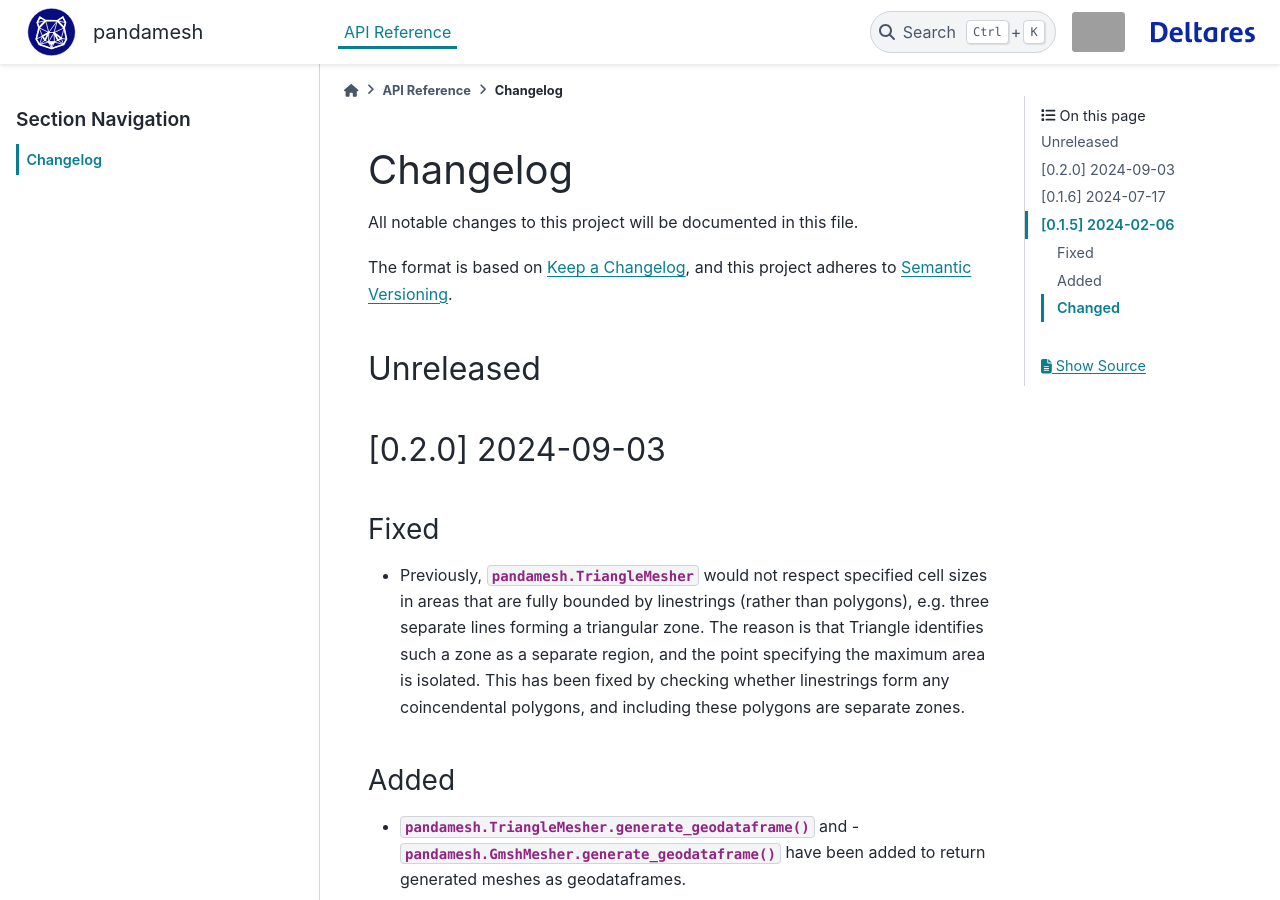
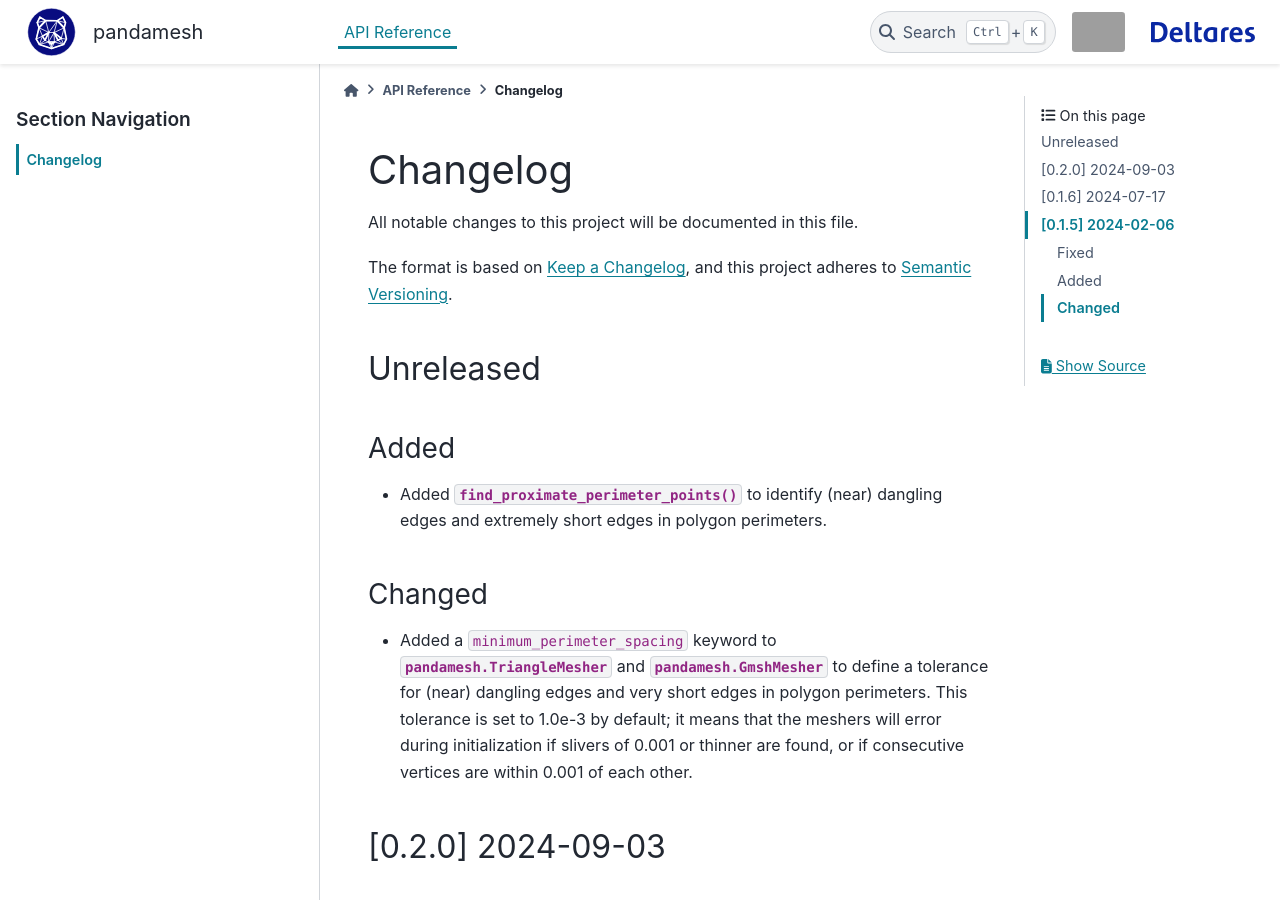
Before and after one commit to Deltares/pandamesh, a Sphinx documentation site: the page built from docs/api/changelog.rst, in a window 1280 px wide and 900 px high. Built offline with Sphinx 7.4.7 and the PyData theme 0.15.4, drawn with Linux system fonts in a browser that asks for light colours; pages that are not in the unit, such as notebooks, are missing from menus; grey boxes are pictures that could not be loaded.

Commit message:
docs fixes

```diff
--- a/docs/api/changelog.rst
+++ b/docs/api/changelog.rst
@@ -8,6 +8,22 @@ The format is based on `Keep a Changelog`_, and this project adheres to
 
 Unreleased
 ----------
+
+Added
+~~~~~
+
+- Added :func:`find_proximate_perimeter_points` to identify (near) dangling
+  edges and extremely short edges in polygon perimeters.
+
+Changed
+~~~~~~~
+
+- Added a ``minimum_perimeter_spacing`` keyword to
+  :class:`pandamesh.TriangleMesher` and :class:`pandamesh.GmshMesher` to define
+  a tolerance for (near) dangling edges and very short edges in polygon
+  perimeters. This tolerance is set to 1.0e-3 by default; it means that the
+  meshers will error during initialization if slivers of 0.001 or thinner are
+  found, or if consecutive vertices are within 0.001 of each other.
 
 [0.2.0] 2024-09-03
 ------------------
--- a/docs/api/index.rst
+++ b/docs/api/index.rst
@@ -28,7 +28,7 @@ Preprocessing
     Preprocessor.clip_points
     Preprocessor.to_geodataframe
     find_edge_intersections
-    find_proximate_polygon_points
+    find_proximate_perimeter_points
 
 Triangle
 --------
```
Also changed, not shown: 1 other file.
